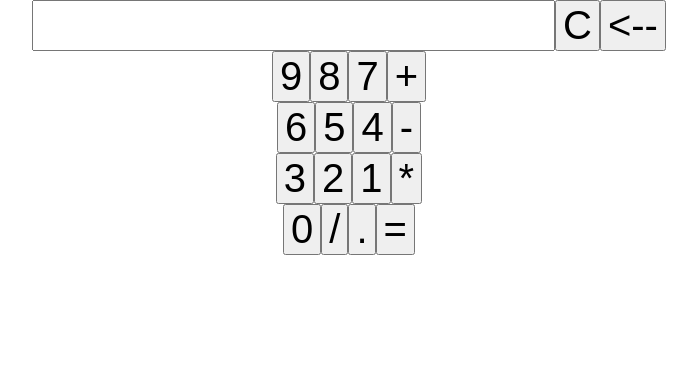
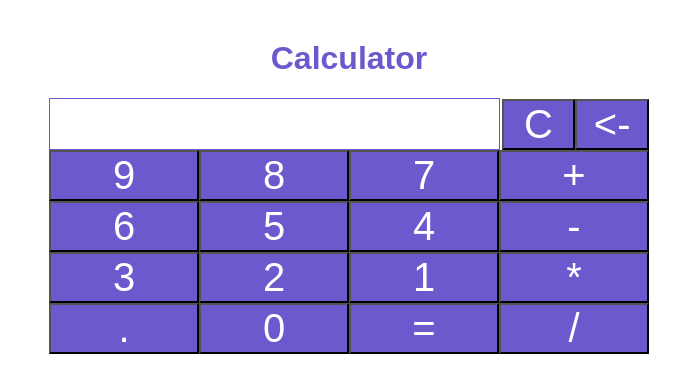
Before and after one commit to thomasweld/js_calculator, a plain HTML site: page index.html in a window 1280 px wide. Shown: the whole page, without its empty margins (291-988 px from the left). Drawn offline with Linux system fonts and the light colour scheme.

Commit message:
html x css done for now, starting javascript

```diff
--- a/css/main.css
+++ b/css/main.css
@@ -1,15 +1,36 @@
 
-#calculator {
-  width: 50%;
-  margin: 0 auto;
+h1  {
+  color: slateblue;
+}
+
+#calcForm {
+  width: 90%;
+  max-width: 600px;
+  min-width: 200px;
+  margin: 40px auto;
+  text-align: center;
 }
 
 #display {
-  font-size: 40px;
+  font-size: 36px;
+  width: 75%;
+  text-align: right;
+  padding: 4px;
+  color: slateblue;
+  border: 1px solid slateblue;
+  margin: 0px 2px 0px 0px;
+  outline-color: slateblue;
 }
 
 .keys {
   font-size: 40px;
+  width: 25%;
+  background-color: slateblue;
+  color: white;
+}
+
+#clear, #backspace {
+  width: 12.5%;
 }
 
 .flexcontainer {
--- a/index.html
+++ b/index.html
@@ -10,10 +10,12 @@
 
       <form id="calcForm">
 
+        <h1>Calculator</h1>
+
         <div class="flexcontainer">
           <input type="text" id="display">
-          <input type="button" value="C" class="keys" onClick="addToScreen('c')">
-          <input type="button" value="<--" class="keys" onClick="backspace()">
+          <input type="button" value="C" class="keys" id="clear" onClick="addToScreen('c')">
+          <input type="button" value="<-" class="keys" id ="backspace" onClick="backspace()">
         </div>
 
         <div class="flexcontainer">
@@ -38,10 +40,10 @@
         </div>
 
         <div class="flexcontainer">
+          <input type="button" value="." class="keys" onClick="addToScreen('.')">
           <input type="button" value="0" class="keys" onClick="addToScreen('0')">
+          <input type="button" value="=" id="equal" class="keys" class="keys" onClick="solution()">
           <input type="button" value="/" class="keys" onClick="addToScreen('/')">
-          <input type="button" value="." class="keys" onClick="addToScreen('.')">
-          <input type="button" value="=" id="equal" class="keys" class="keys" onClick="solution()">
         </div>
 
       </form>
```
